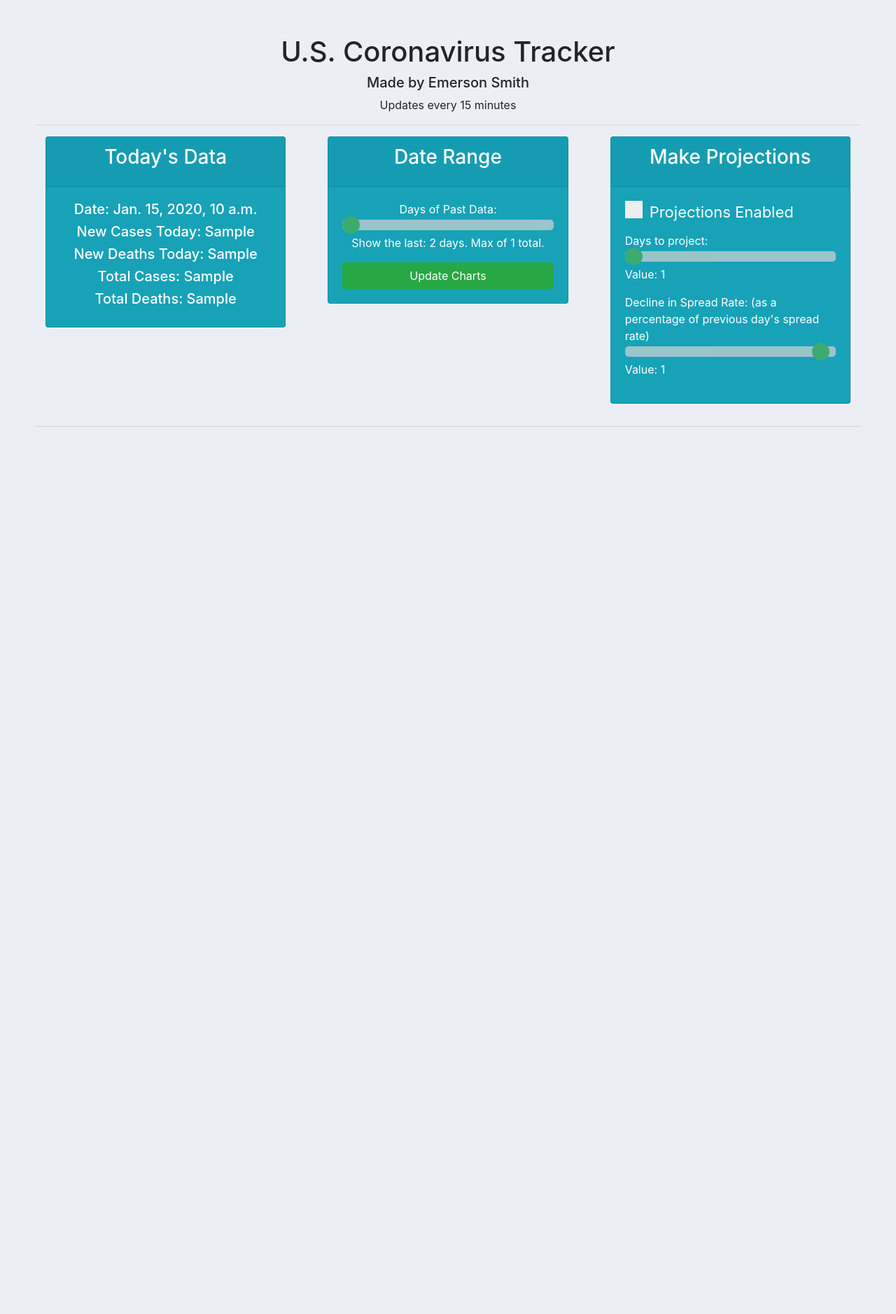
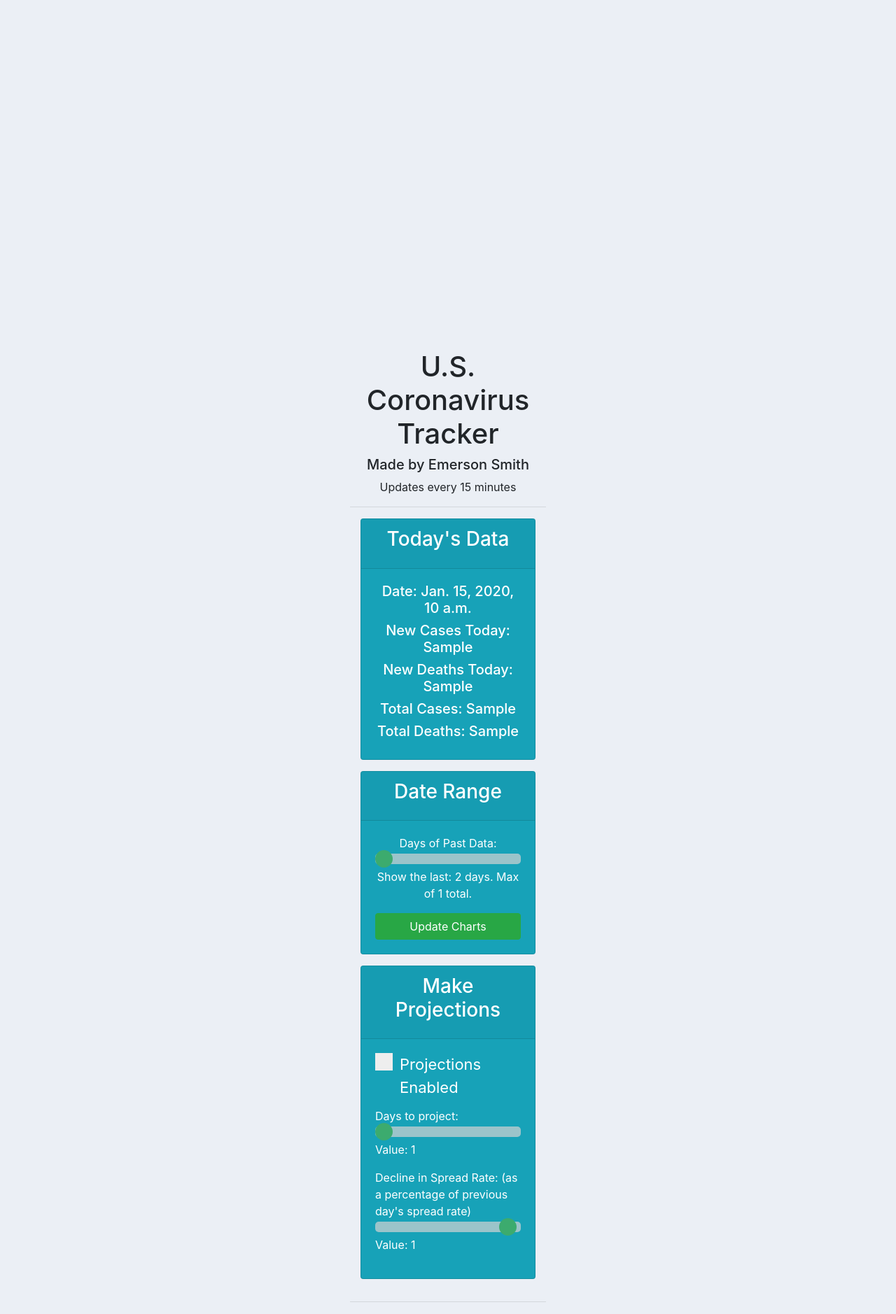
Before and after one commit to emerson-smith/coronavirustracker, a Django app: template tracker/templates/tracker/base.html in a window 1280 px wide. Shown: the top 1878 px of the page at 70% size. Before the commit the page ends 610 px from the top, so only its background shows below. Run offline with Django 3.2, Linux system fonts and the light colour scheme; the template is opened without the code that fills it: most values are stand-ins (such as "Sample title", 1, 10 or a date in 2020); a map, chart or similar area stays blank; some libraries are stand-ins or nearby versions.

Commit message:
Update main.css

```diff
--- a/static/css/main.css
+++ b/static/css/main.css
@@ -1,4 +1,4 @@
 		body{
 			background-color: #ebeff5;
-		  	margin: 50px;
+		  	margin: 500px;
 		}
```
